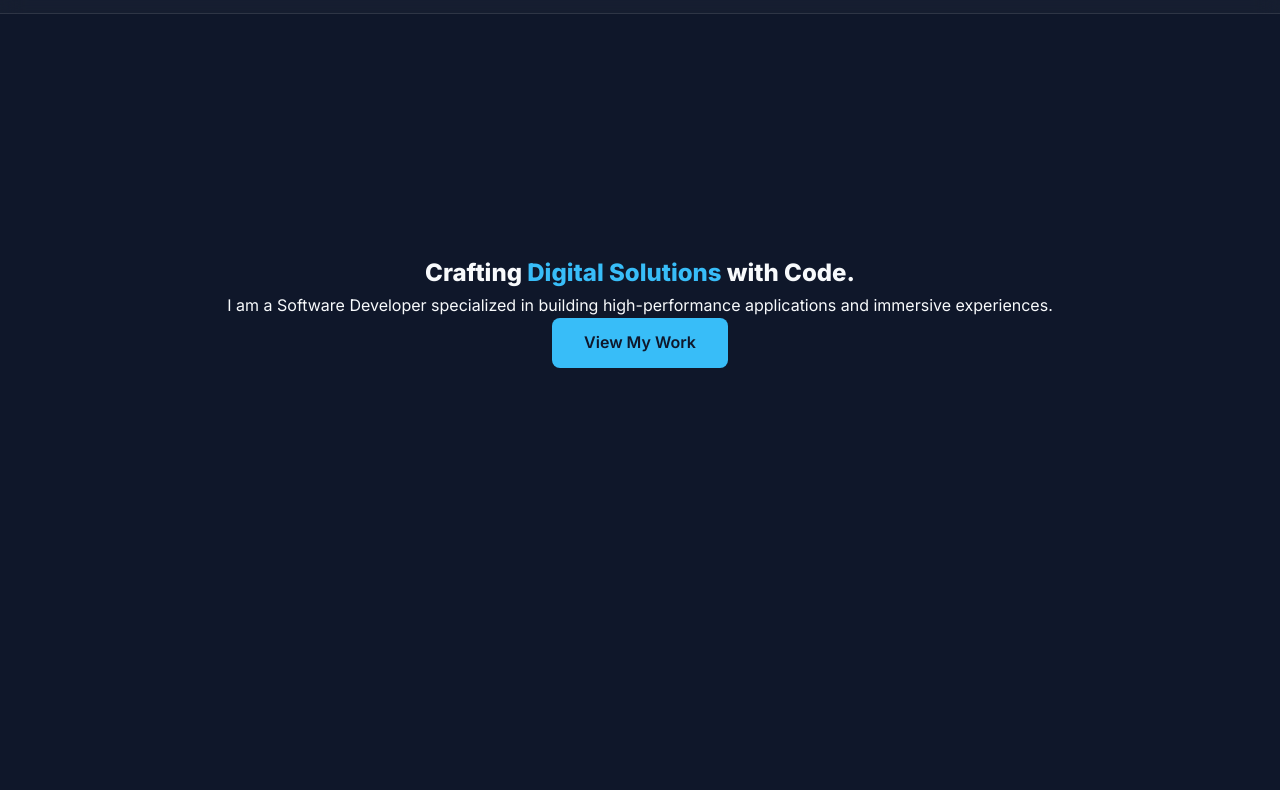
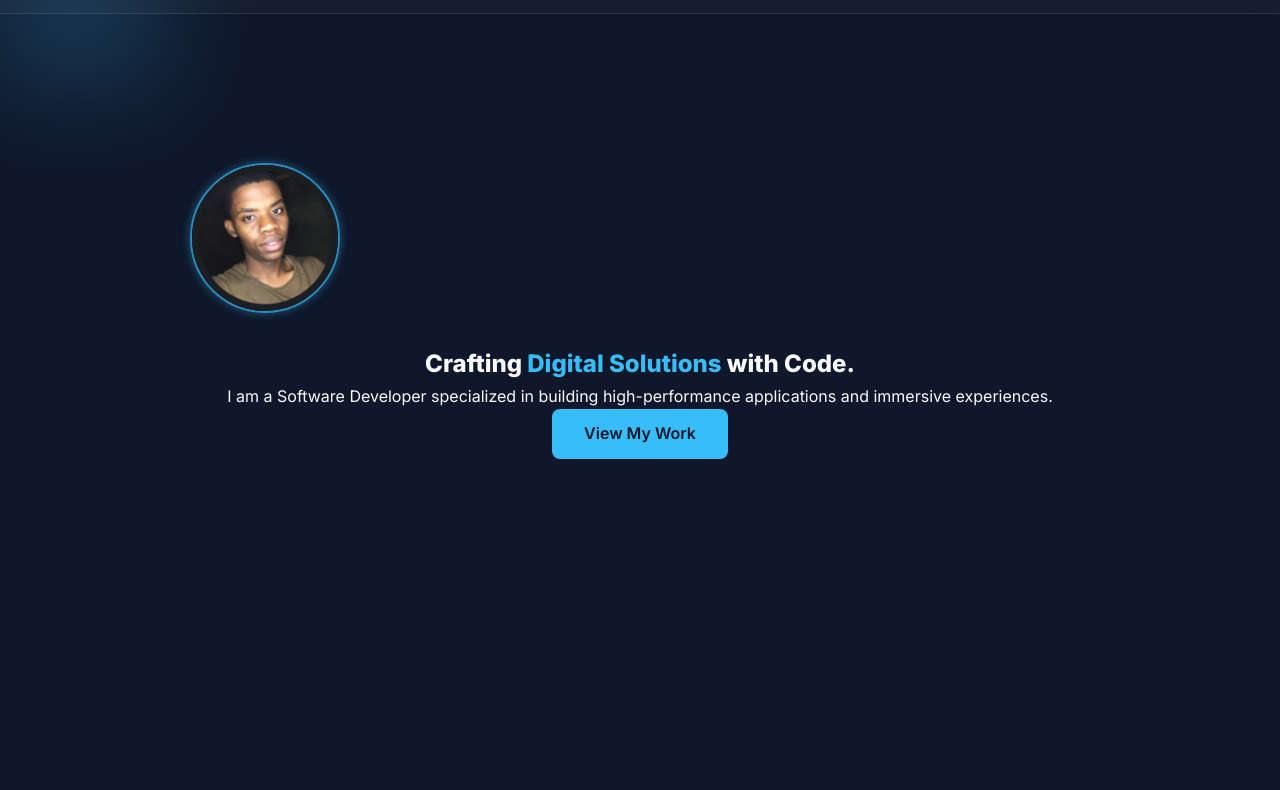
Before and after one commit to NhlanhlaMa/Nhlanhla-Mabasa-Portfolio, a plain HTML site: page index.html in a window 1280 px wide. Shown: the part 73-863 px from the top of the page. Drawn offline with Linux system fonts and the light colour scheme.

Commit message:
second commit

```diff
--- a/index.html
+++ b/index.html
@@ -13,7 +13,7 @@
 
     <!-- Navigation -->
     <nav class="navbar">
-        <div class="logo">Nhlanhla Mabasa<span>.</span></div>
+        <div class="logo">Nhlanhla Mabasa<span> </span></div>
         <ul class="nav-links">
             <li><a href="#about">About</a></li>
             <li><a href="#projects">Projects</a></li>
@@ -24,11 +24,16 @@
     <main>
         <!-- Hero Section -->
         <section id="hero" class="hero-section">
-            <div class="hero-content">
-                <h1>Crafting <span class="highlight">Digital Solutions</span> with Code.</h1>
-                <p>I am a Software Developer specialized in building high-performance applications and immersive experiences.</p>
-                <a href="#projects" class="btn-primary">View My Work</a>
-            </div>
+<div class="hero-content">
+        <div class="profile-container">
+            <img src="profile.png" alt="Nhlanhla Mabasa" class="profile-img">
+        </div>
+
+        <h1>Crafting <span class="highlight">Digital Solutions</span> with Code.</h1>
+        <p>I am a Software Developer specialized in building high-performance applications and immersive experiences.</p>
+        <a href="#projects" class="btn-primary">View My Work</a>
+    </div>
+
         </section>
 
         <!-- About Section -->
--- a/style.css
+++ b/style.css
@@ -180,3 +180,48 @@ footer {
     color: var(--accent-blue);
     font-weight: 600;
 }
+
+.profile-container {
+    display: flex;
+    justify-content: flex-start; /* Keeps it to the left */
+    margin-bottom: 2rem;
+}
+
+.profile-img {
+    width: 150px;
+    height: 150px;
+    object-fit: cover;
+    border-radius: 50%;
+    /* border: Lowered opacity to 0.4 so it feels less "neon" */
+    border: 2px solid rgba(56, 189, 248, 0.7);
+    /* box-shadow: Reduced blur from 20px to 10px and opacity to 0.1 */
+    box-shadow: 0 0 10px rgba(56, 189, 248, 0.4);
+    transition: transform 0.3s ease, border-color 0.3s ease;
+}
+
+/* Let's keep the hover effect slightly brighter so it feels interactive */
+.profile-img:hover {
+    /*transform: scale(1.05);*/
+    border-color: var(--accent-blue);
+}
+
+/* This is the background glow - reducing opacity here too */
+.profile-container::before {
+    content: '';
+    position: absolute;
+    width: 180px;
+    height: 180px;
+    background: var(--accent-blue);
+    filter: blur(50px);
+    opacity: 0.18; /* Very subtle glow behind the image */
+    z-index: -1;
+    top: -15px;
+    left: -15px;
+}
+
+/* Ensure the hero text stays aligned left for a modern layout */
+.hero-content {
+    text-align: center;
+    max-width: 900px;
+    width: 100%;
+}
```
Also changed, not shown: profile.png (added).
